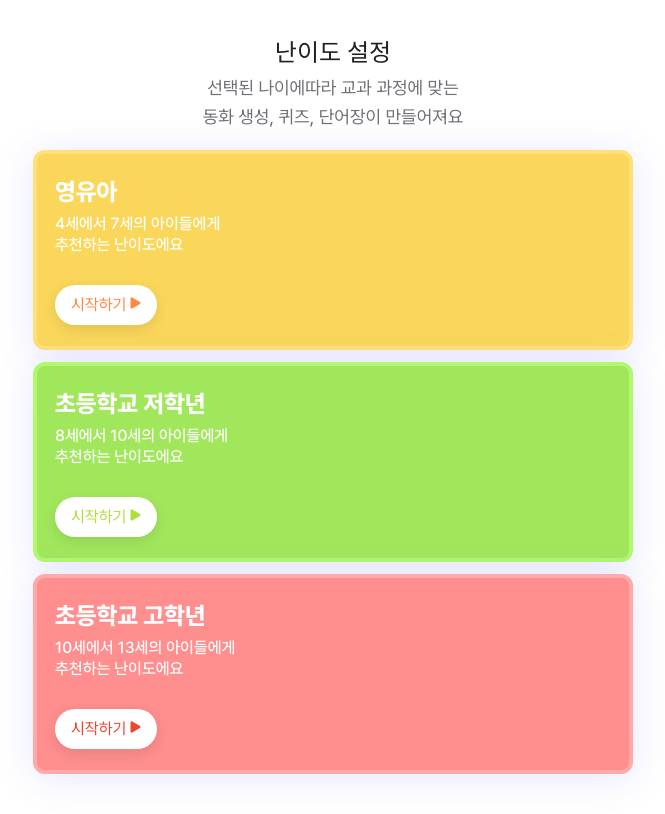
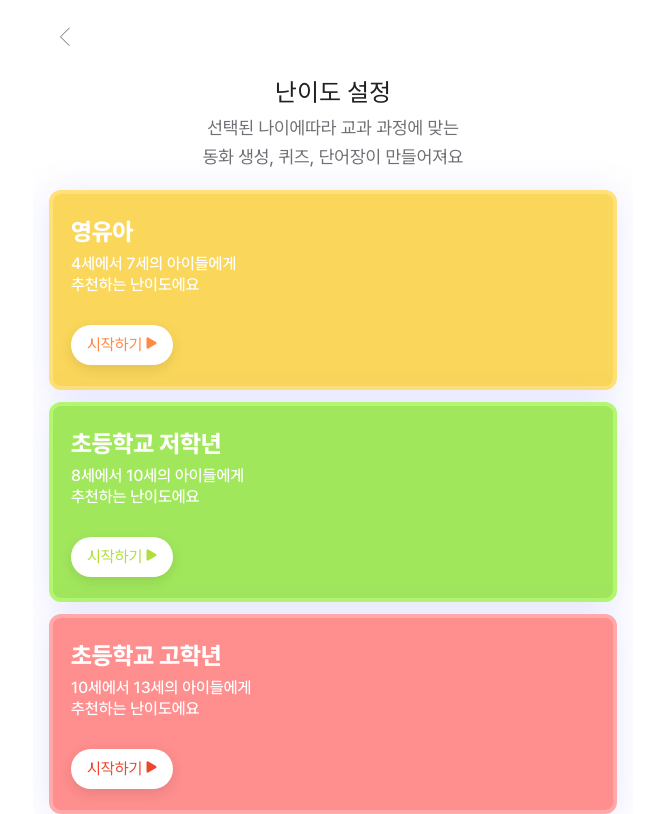
Before and after one commit to hanium-iluvbook/ilv-web-app, a React (Create React App) app: page /settingDifficulty in a window 1280 px wide. Shown: the whole page, without its empty margins (307-972 px from the left). Built offline with nearby package versions, Linux system fonts and the light colour scheme; a web font is replaced by a local one.

Commit message:
💄 design: create layout component, modify UI

```diff
--- /dev/null
+++ b/src/components/Header.jsx
@@ -0,0 +1,50 @@
+import styled from 'styled-components';
+import { ReactComponent as Before } from '../assets/before.svg';
+import { useNavigate } from 'react-router-dom';
+
+function Header({ backgroundColor, color, title }) {
+  const navigate = useNavigate();
+
+  const handleClickBeforeBtn = () => {
+    navigate(-1);
+  };
+
+  return (
+    <HeaderContainer $backgroundColor={backgroundColor} color={color}>
+      <BeforeBtn onClick={handleClickBeforeBtn}>
+        <Before stroke={color} />
+      </BeforeBtn>
+      <Title>{title}</Title>
+    </HeaderContainer>
+  );
+}
+
+const HeaderContainer = styled.div`
+  width: 100%;
+  height: 52px;
+  display: flex;
+  flex-direction: row;
+  padding: 20px 16px 0px 16px;
+  justify-content: center;
+  align-items: center;
+  background-color: ${(props) => props.$backgroundColor};
+  color: ${(props) => props.color};
+  position: absolute;
+  top: 0;
+  left: 0;
+`;
+
+const BeforeBtn = styled.div`
+  cursor: pointer;
+  position: absolute;
+  top: 20px;
+  left: 16px;
+`;
+
+const Title = styled.div`
+  font-size: 18px;
+  font-weight: 500;
+  line-height: 21px;
+`;
+
+export default Header;
--- /dev/null
+++ b/src/components/Layout.jsx
@@ -0,0 +1,34 @@
+import styled from 'styled-components';
+import Header from './Header';
+
+function Layout({ children, backgroundColor, color, title }) {
+  return (
+    <LayoutContainer $backgroundColor={backgroundColor}>
+      <Header backgroundColor={backgroundColor} color={color} title={title}/>
+      <Main>{children}</Main>
+    </LayoutContainer>
+  );
+}
+
+const LayoutContainer = styled.div`
+  width: 600px;
+  min-height: calc(100% - 80px);
+  display: flex;
+  flex-direction: column;
+  gap: 16px;
+  align-items: center;
+  padding: 0px 16px;
+  background-color: ${(props) => props.$backgroundColor};
+  position: relative;
+  overflow: hidden;
+`;
+
+const Main = styled.main`
+  width: 100%;
+  display: flex;
+  flex-direction: column;
+  align-items: center;
+  padding-top: 80px;
+`;
+
+export default Layout;
--- a/src/components/hangman/AlphabetItem.jsx
+++ b/src/components/hangman/AlphabetItem.jsx
@@ -22,6 +22,10 @@ function AlphabetItem({ alphabet }) {
     if (failCount === 0) setSelected(false);
   }, [failCount]);
 
+  useEffect(() => {
+    checkFinish();
+  }, [correctAlphabets]);
+
   const checkCorrectAlphabet = () => {
     if (answer.includes(alphabet)) {
       const newCorrectAlphabets = [...correctAlphabets];
@@ -33,17 +37,15 @@ function AlphabetItem({ alphabet }) {
   };
 
   const checkFinish = () => {
-    if (answerAlphabetLength === correctAlphabets.length + 1) {
+    if (answerAlphabetLength === correctAlphabets.length) {
       setIsFinish(true);
     }
-    console.log(answerAlphabetLength, correctAlphabets.length);
   };
 
   const handleClickAlphabet = () => {
     if (selected || isFinish) return;
     setSelected(true);
     checkCorrectAlphabet();
-    checkFinish();
   };
 
   return (
--- a/src/components/hangman/AnswerDisplay.jsx
+++ b/src/components/hangman/AnswerDisplay.jsx
@@ -23,7 +23,7 @@ const AnswerDisplayContainer = styled.div`
   display: flex;
   justify-content: center;
   gap: 6px;
-  cursor: default
+  cursor: default;
 `;
 
 const AnswerAlphabet = styled.div`
--- a/src/components/hangman/HangmanCanvas.jsx
+++ b/src/components/hangman/HangmanCanvas.jsx
@@ -92,7 +92,7 @@ function HangmanCanvas() {
     }
   }, [failCount]);
 
-  return <canvas ref={canvasRef} />;
+  return <canvas ref={canvasRef} style={{ width: '450px', height: '250px' }} />;
 }
 
 export default HangmanCanvas;
--- a/src/components/hangman/HangmanInfo.jsx
+++ b/src/components/hangman/HangmanInfo.jsx
@@ -30,7 +30,7 @@ const HangmanInfoBox = styled.div`
   flex-direction: column;
   align-items: center;
   gap: 8px;
-  margin-bottom: 8px;
+  padding-bottom: 8px;
 `;
 
 const HangmanTitle = styled.div`
--- a/src/components/main/Fairytale.jsx
+++ b/src/components/main/Fairytale.jsx
@@ -9,7 +9,7 @@ function Fairytale({ fairytaleInfo, id }) {
   const colors = [main, blue, green, purple, pink];
 
   return fairytale ? (
-    <FairytaleContainer color={colors[id]}>
+    <FairytaleContainer color={colors[id % 5]}>
       <FairytaleInfo>
         <Title>{fairytale.title}</Title>
         <Keywords>
@@ -18,8 +18,8 @@ function Fairytale({ fairytaleInfo, id }) {
           ))}
         </Keywords>
         <Btns>
-          <StartBtn color={colors[id]}>
-            <Play fill={colors[id]} />
+          <StartBtn color={colors[id % 5]}>
+            <Play fill={colors[id % 5]} />
             Start
           </StartBtn>
           <LikeBtn>
--- a/src/dummy/fairytaleList.js
+++ b/src/dummy/fairytaleList.js
@@ -39,6 +39,18 @@ const fairytaleList = [
     like: false,
     background: null,
   },
+  {
+    title: 'Happy lucy day!',
+    keywords: ['biogeographical', 'biog', 'biogeographical'],
+    like: false,
+    background: null,
+  },
+  {
+    title: 'Happy lucy day!',
+    keywords: ['biogeographical', 'biog', 'biogeographical'],
+    like: false,
+    background: null,
+  },
 ];
 
 export default fairytaleList;
--- a/src/pages/CreateFairytale.jsx
+++ b/src/pages/CreateFairytale.jsx
@@ -13,6 +13,7 @@ import { ReactComponent as Close } from '../assets/close.svg';
 import { ReactComponent as Crown } from '../assets/crown.svg';
 import { ReactComponent as Book } from '../assets/book.svg';
 import { ReactComponent as Add } from '../assets/add.svg';
+import Layout from '../components/Layout';
 
 function CreateFairytale() {
   const location = useLocation();
@@ -66,7 +67,7 @@ function CreateFairytale() {
   };
 
   return (
-    <CreateFairytaleContainer>
+    <Layout backgroundColor={whiteGray} color={darkGray}>
       <WordField>
         <WordFieldInfo>
           <WordFieldInfoTitle>단어로 동화 만들기</WordFieldInfoTitle>
@@ -124,28 +125,19 @@ function CreateFairytale() {
           </BookItemInfo>
         </BookItem>
       </BookContainer>
-      <Link to="/hangman" style={{ width: '100%' }}>
+      <Link to="/loading" style={{width: '100%'}}>
         <CreateFairytaleBtn $isActive={wordsList.length > 0}>
           <Add stroke={wordsList.length > 0 ? 'white' : darkGray} />
           동화 만들기
         </CreateFairytaleBtn>
       </Link>
-    </CreateFairytaleContainer>
+    </Layout>
   );
 }
 
-const CreateFairytaleContainer = styled.div`
-  width: 600px;
-  min-height: 100%;
-  display: flex;
-  flex-direction: column;
-  align-items: center;
-  padding: 40px 16px;
-  background-color: ${whiteGray};
-`;
-
 const WordField = styled.div`
   width: 100%;
+  min-height: calc(100vh -80px);
   display: flex;
   flex-direction: column;
   gap: 16px;
@@ -306,7 +298,7 @@ const Toggle = styled.div`
 `;
 
 const BookContainer = styled.div`
-  width: 461px;
+  width: 100%;
   position: relative;
   display: flex;
   overflow: hidden;
@@ -315,7 +307,7 @@ const BookContainer = styled.div`
 const BookItem = styled.div`
   position: absolute;
   top: 72px;
-  left: 50px;
+  left: 100px;
   display: flex;
   flex-direction: column;
   gap: 10px;
--- a/src/pages/Hangman.jsx
+++ /dev/null
@@ -1,51 +0,0 @@
-import styled from 'styled-components';
-import AlphabetBox from '../components/hangman/AlphabetBox';
-import { whiteGray } from '../constants/colors';
-import { useState } from 'react';
-import { HangmanContext } from '../context/HangmanContext';
-import AnswerDisplay from '../components/hangman/AnswerDisplay';
-import HangmanInfo from '../components/hangman/HangmanInfo';
-import HangmanCanvas from '../components/hangman/HangmanCanvas';
-
-function Hangman() {
-  const [answer, setAnswer] = useState('CORN');
-  const [hint, setHint] = useState('Vegetables');
-
-  const [failCount, setFailCount] = useState(0);
-  const [correctAlphabets, setCorrectAlphabets] = useState([]);
-  const [isFinish, setIsFinish] = useState(false);
-
-  return (
-    <HangmanContext.Provider
-      value={{
-        failCount,
-        setFailCount,
-        correctAlphabets,
-        setCorrectAlphabets,
-        answer,
-        isFinish,
-        setIsFinish,
-      }}
-    >
-      <HangmanContainer>
-        <HangmanInfo hint={hint} />
-        <AnswerDisplay />
-        <HangmanCanvas />
-        <AlphabetBox />
-      </HangmanContainer>
-    </HangmanContext.Provider>
-  );
-}
-
-const HangmanContainer = styled.div`
-  width: 600px;
-  min-height: 100%;
-  display: flex;
-  flex-direction: column;
-  align-items: center;
-  gap: 16px;
-  background-color: ${whiteGray};
-  padding: 40px 16px;
-`;
-
-export default Hangman;
--- a/src/pages/SettingDifficulty.jsx
+++ b/src/pages/SettingDifficulty.jsx
@@ -1,6 +1,13 @@
 import styled from 'styled-components';
-import { darkGray, darkMain, green, red, lightBlack } from '../constants/colors';
+import {
+  darkGray,
+  darkMain,
+  green,
+  red,
+  lightBlack,
+} from '../constants/colors';
 import Difficulty from '../components/settingDifficulty/Difficulty';
+import Layout from '../components/Layout';
 
 function SettingDifficulty() {
   const difficultyInfo = [
@@ -31,7 +38,7 @@ function SettingDifficulty() {
   ];
 
   return (
-    <SettingDifficultyContainer>
+    <Layout backgroundColor="white" color={darkGray}>
       <SettingDifficultyTitle>난이도 설정</SettingDifficultyTitle>
       <SettingDifficultyInfo>
         선택된 나이에따라 교과 과정에 맞는
@@ -50,18 +57,9 @@ function SettingDifficulty() {
           />
         ))}
       </DifficultyBox>
-    </SettingDifficultyContainer>
+    </Layout>
   );
 }
-
-const SettingDifficultyContainer = styled.div`
-  width: 600px;
-  min-height: 100%;
-  display: flex;
-  flex-direction: column;
-  align-items: center;
-  padding: 40px 0px;
-`;
 
 const SettingDifficultyTitle = styled.div`
   font-family: 'Jalnan';
@@ -69,6 +67,8 @@ const SettingDifficultyTitle = styled.div`
   line-height: 26px;
   margin-bottom: 8px;
   color: ${lightBlack};
+  display: flex;
+  justify-content: center;
 `;
 
 const SettingDifficultyInfo = styled.div`
```
Also changed, not shown: src/assets/before.svg (added).
